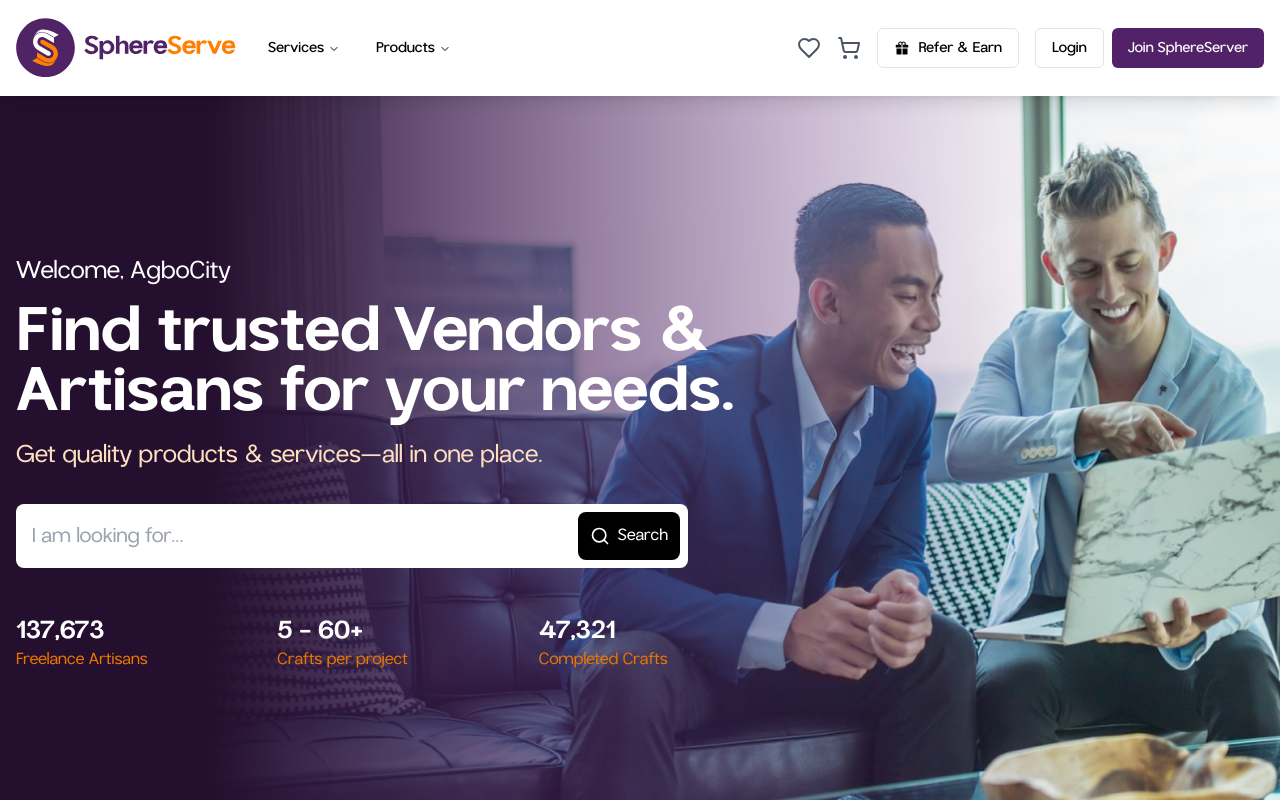
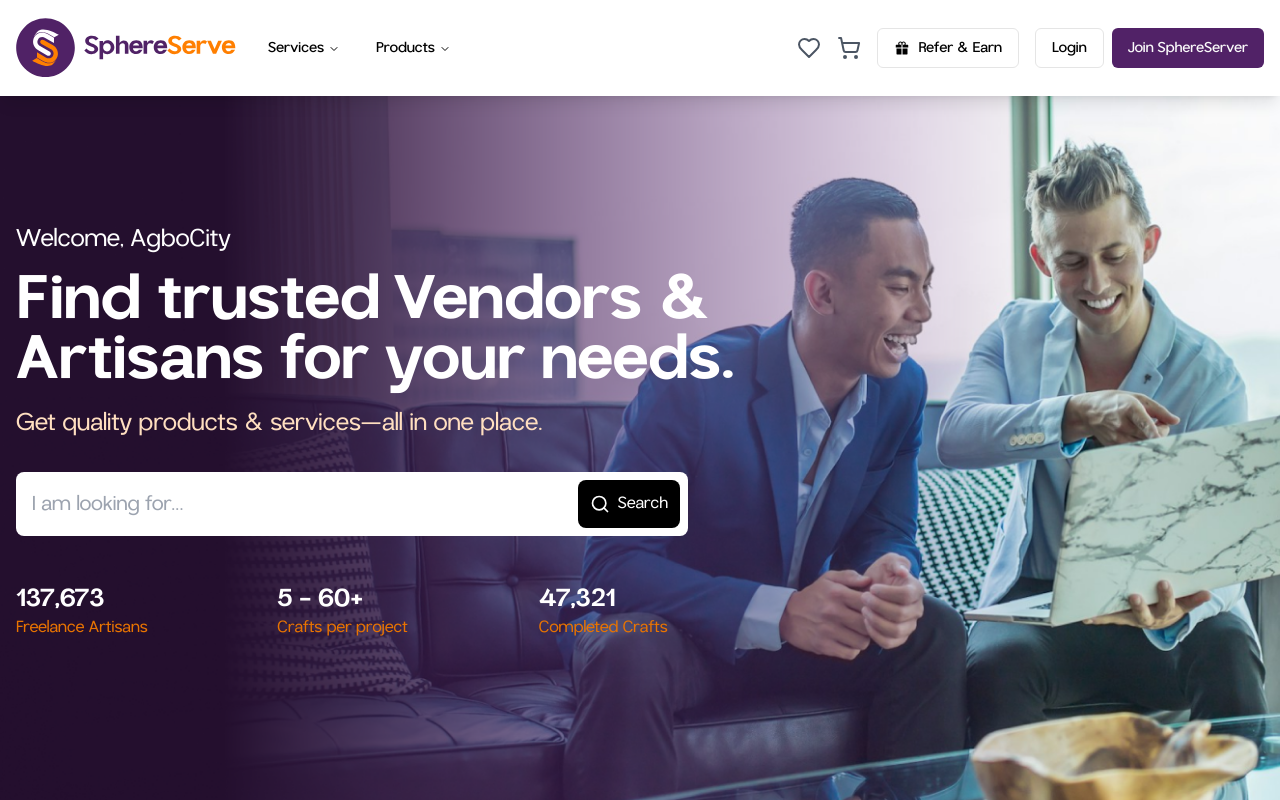
Before and after one commit to Sserve-repo/SST-Frontend, a Next.js app: page / in a window 1280 px wide. Shown: the top 800 px of the page. Built offline with nearby package versions, Linux system fonts and the light colour scheme.

Commit message:
adjust Hero component padding for improved layout consistency

```diff
--- a/components/landing/Hero.tsx
+++ b/components/landing/Hero.tsx
@@ -51,7 +51,7 @@ export default function Hero() {
 
       {/* Main Content Section */}
       <div className="relative z-10 flex flex-col w-full min-h-screen">
-        <div className="flex-grow container flex min-h-screen item-center w-full mx-auto px-4 py-48 lg:pt-64">
+        <div className="flex-grow container flex min-h-screen item-center w-full mx-auto px-4 py-48 lg:pt-56">
           {/* Text Content */}
           <div className="text-white max-w-3xl">
             <p className="text-xl md:text-2xl mb-4">Welcome, AgboCity</p>
```
